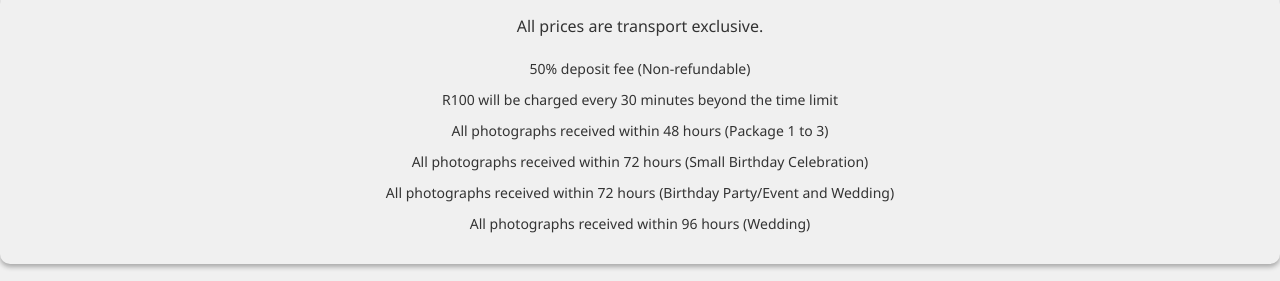
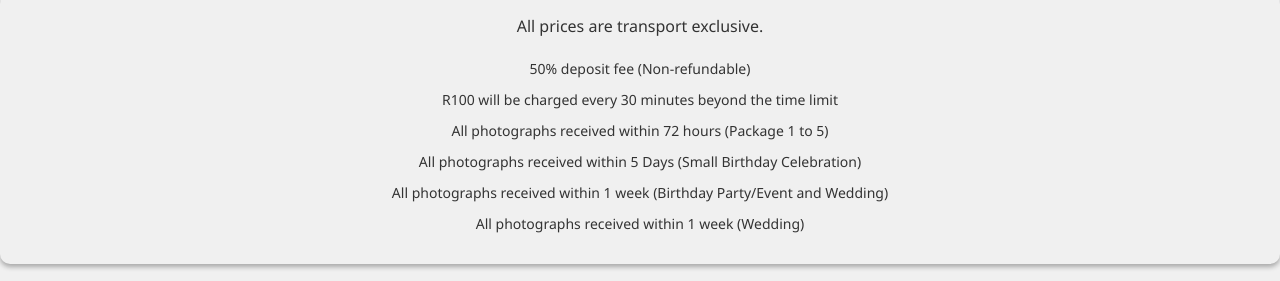
Before and after one commit to Juniormabasa/MXEF-Media-Films, a plain HTML site: page index.html in a window 1280 px wide. Shown: the part 3640-3921 px from the top of the page. Drawn offline with nearby package versions, Linux system fonts and the light colour scheme; a web font is replaced by a local one.

Commit message:
Update index.html

```diff
--- a/index.html
+++ b/index.html
@@ -262,10 +262,10 @@
   <ul>
     <li>50% deposit fee (Non-refundable)</li>
     <li>R100 will be charged every 30 minutes beyond the time limit</li>
-    <li>All photographs received within 48 hours (Package 1 to 3)</li>
-    <li>All photographs received within 72 hours (Small Birthday Celebration)</li>
-    <li>All photographs received within 72 hours (Birthday Party/Event and Wedding)</li>
-    <li>All photographs received within 96 hours (Wedding)</li>
+    <li>All photographs received within 72 hours (Package 1 to 5)</li>
+    <li>All photographs received within 5  Days (Small Birthday Celebration)</li>
+    <li>All photographs received within 1  week (Birthday Party/Event and Wedding)</li>
+    <li>All photographs received within 1  week (Wedding)</li>
   </ul>
 </div>
 <div class="pricing">
```
